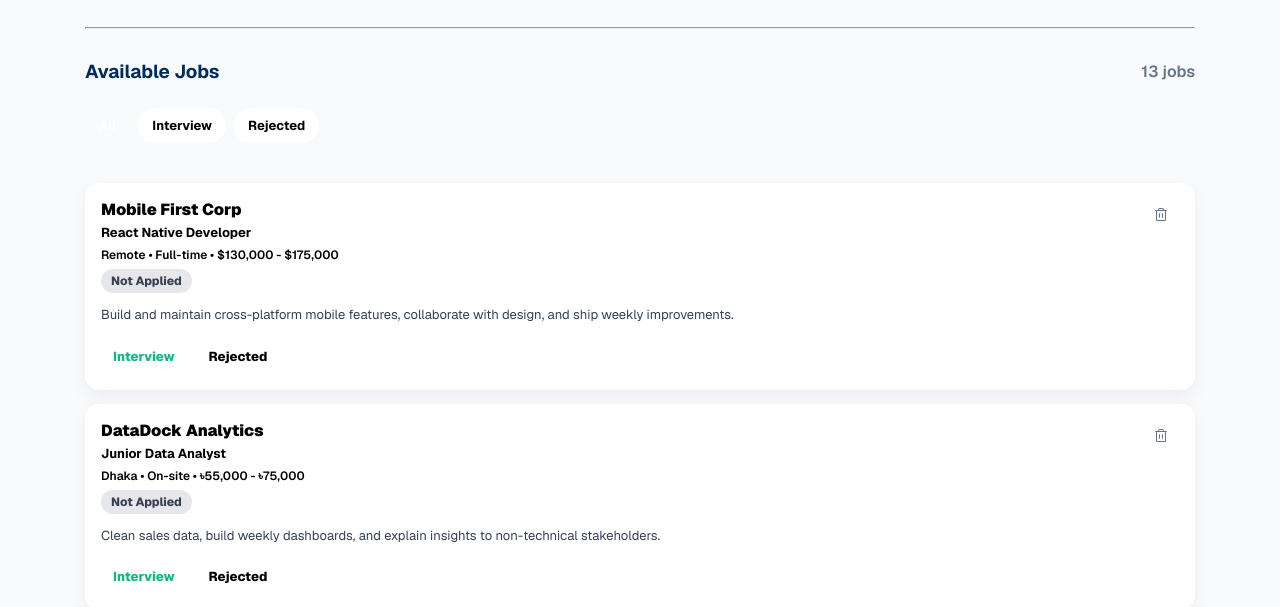
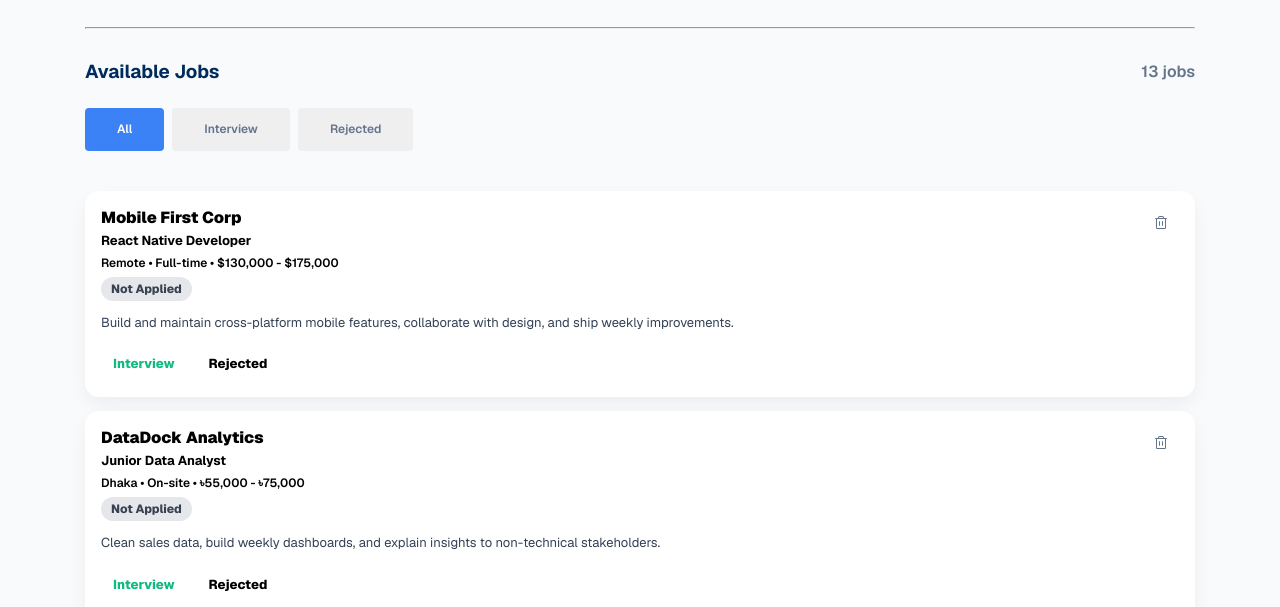
Before and after one commit to hamsakib/hasanalmahmud-b13-a04, a plain HTML site: page index.html in a window 1280 px wide. Shown: the part 221-828 px from the top of the page. Drawn offline with nearby package versions, Linux system fonts and the light colour scheme.

Commit message:
fixed tabs

```diff
--- a/style.css
+++ b/style.css
@@ -91,7 +91,7 @@ hr{
 .jobs-count {
   margin: 0;
   font-size: 1rem;
-  color: #64748b;
+  color: #64748B;
   font-weight: 600;
 }
 
@@ -101,15 +101,14 @@ hr{
 }
 
 .tab {
-  border: 1px solid var(--border);
-  background: #fff;
-  padding: 9px 14px;
-  border-radius: 999px;
+  border-radius: .25rem;
+  padding: .83333rem 2rem;
   cursor: pointer;
-  font-size: 13px;
-  font-weight: 700;
-  color: var(--text);
+  font-size: .75rem;
+  font-weight: 600;
+  color: #64748B;
   transition: 0.15s ease;
+  border: 0;
 }
 
 .tab:hover {
@@ -117,12 +116,11 @@ hr{
 }
 
 .tab.active {
-  background: var(--primary);
-  border-color: var(--primary);
-  color: #ffffff;
+  background: #3B82F6;
+  color: white;
 }
 
-/* Jobs container */
+
 .jobs-container {
   margin-top: 16px;
   min-height: 260px;
```
